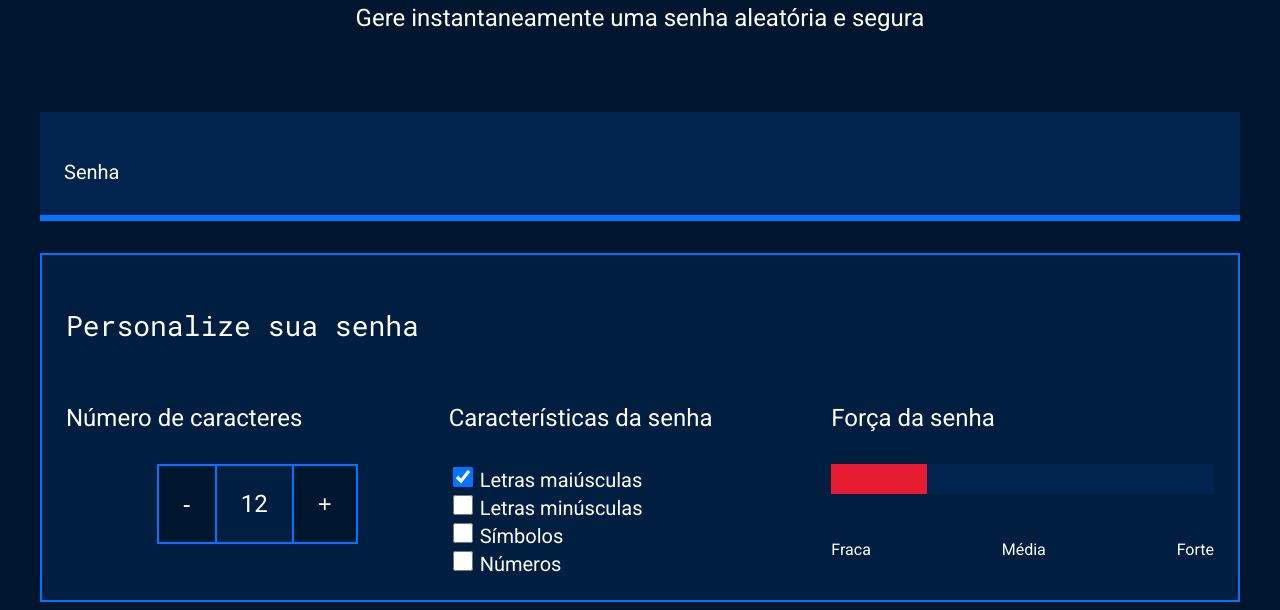
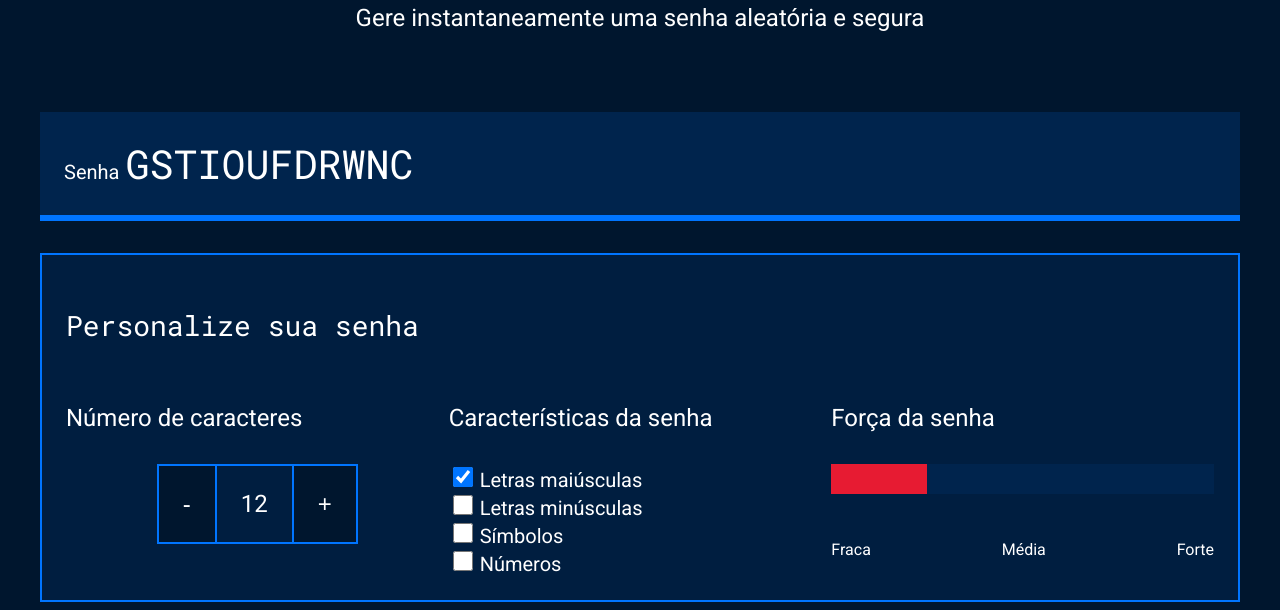
Before and after one commit to tei23/hungry, a plain HTML site: page index.html in a window 1280 px wide. Shown: the part 214-824 px from the top of the page. Drawn offline with Linux system fonts and the light colour scheme.

Commit message:
Add files via upload

```diff
--- a/index.html
+++ b/index.html
@@ -17,7 +17,7 @@
         </div>
         <div class="conteudo-senha">
             <label for="senha">Senha</label>
-            <input name="senha" type="text" id="campo-senha">
+            <input name="senha" type="text" id="campo-senha" readonly>
         </div>
         <div class="parametro">
             <h3 class="parametro-titulo">Personalize sua senha</h3>
--- a/main.js
+++ b/main.js
@@ -11,6 +11,7 @@ function diminuirTamanho(){
         tamanhoSenha--;
     }
     numeroSenha.textContent = tamanhoSenha;
+    geraSenha();
 
 };
 
@@ -19,4 +20,20 @@ function aumentaTamanho(){
         tamanhoSenha++;
     }
     numeroSenha.textContent = tamanhoSenha;
+    geraSenha();
 };
+
+const campoSenha = document.querySelector('#campo-senha');
+const letrasMaiusculas = 'ABCDEFGHIJKLMNOPQRSTUVWXYZ';
+
+geraSenha();
+
+function geraSenha(){
+    let senha = '';
+    for(let i = 0; i < tamanhoSenha; i++){
+        let numeroAleatorio = Math.random()*letrasMaiusculas.length;
+        numeroAleatorio = Math.floor(numeroAleatorio);
+        senha = senha + letrasMaiusculas[numeroAleatorio];
+    }
+    campoSenha.value = senha;
+}
```
